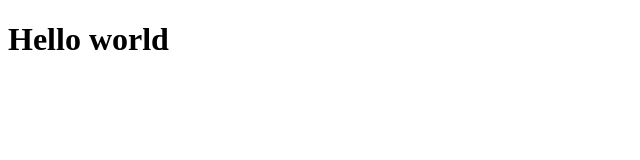
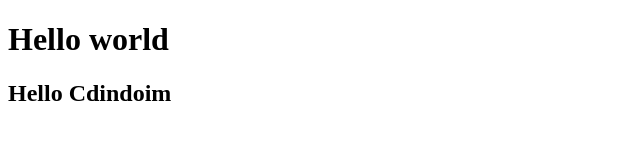
Before and after one commit to DRyzhkovProd/git-lesson, a plain HTML site: page index.html in a window 1280 px wide. Shown: the whole page, without its empty margins (0-640 px from the left). Drawn offline with Linux system fonts and the light colour scheme.

Commit message:
feature: add new title

```diff
--- a/index.html
+++ b/index.html
@@ -9,5 +9,6 @@
 </head>
 <body>
 <h1>Hello world</h1>
+<h2>Hello Cdindoim</h2>
 </body>
 </html>
```
